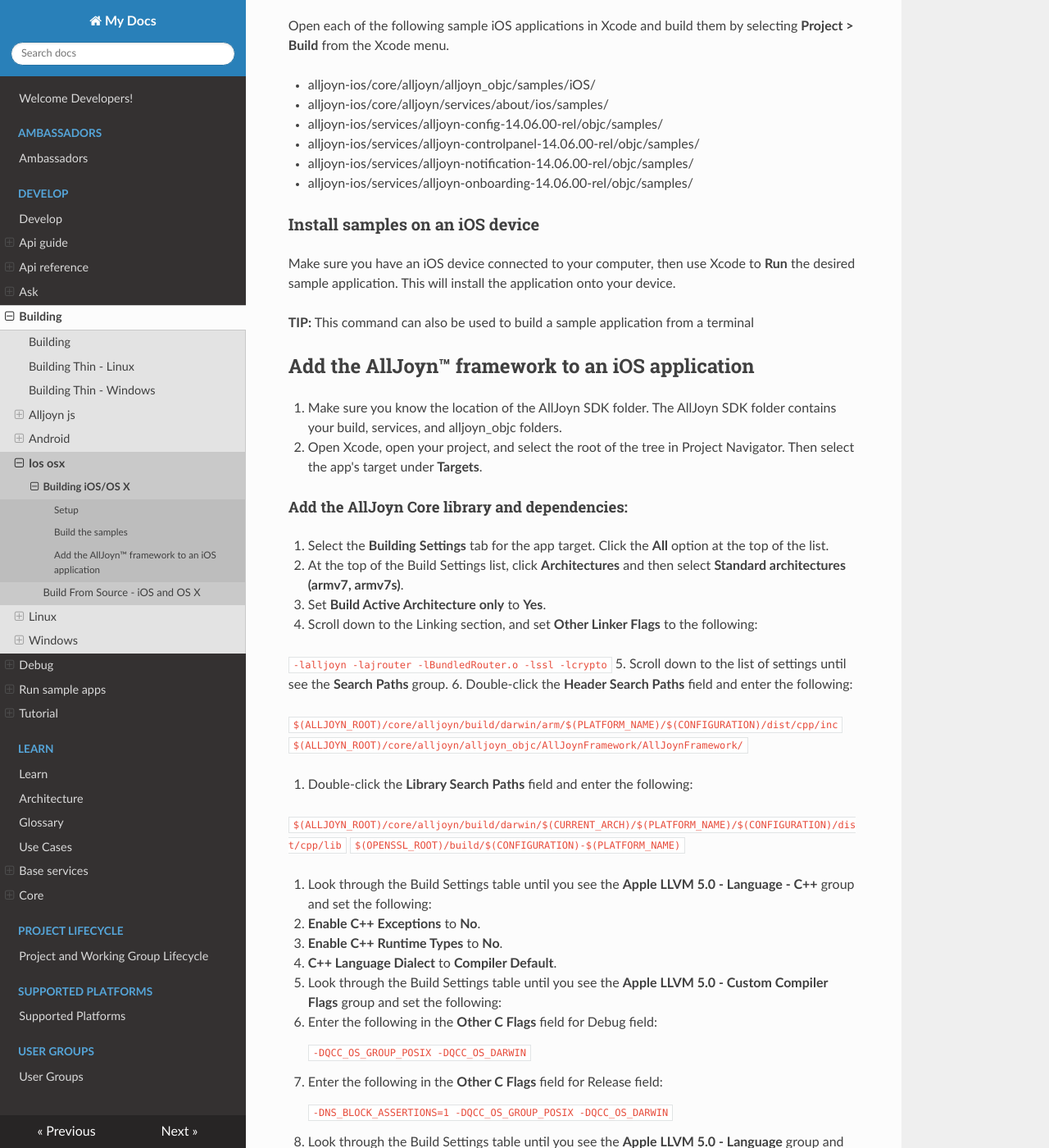
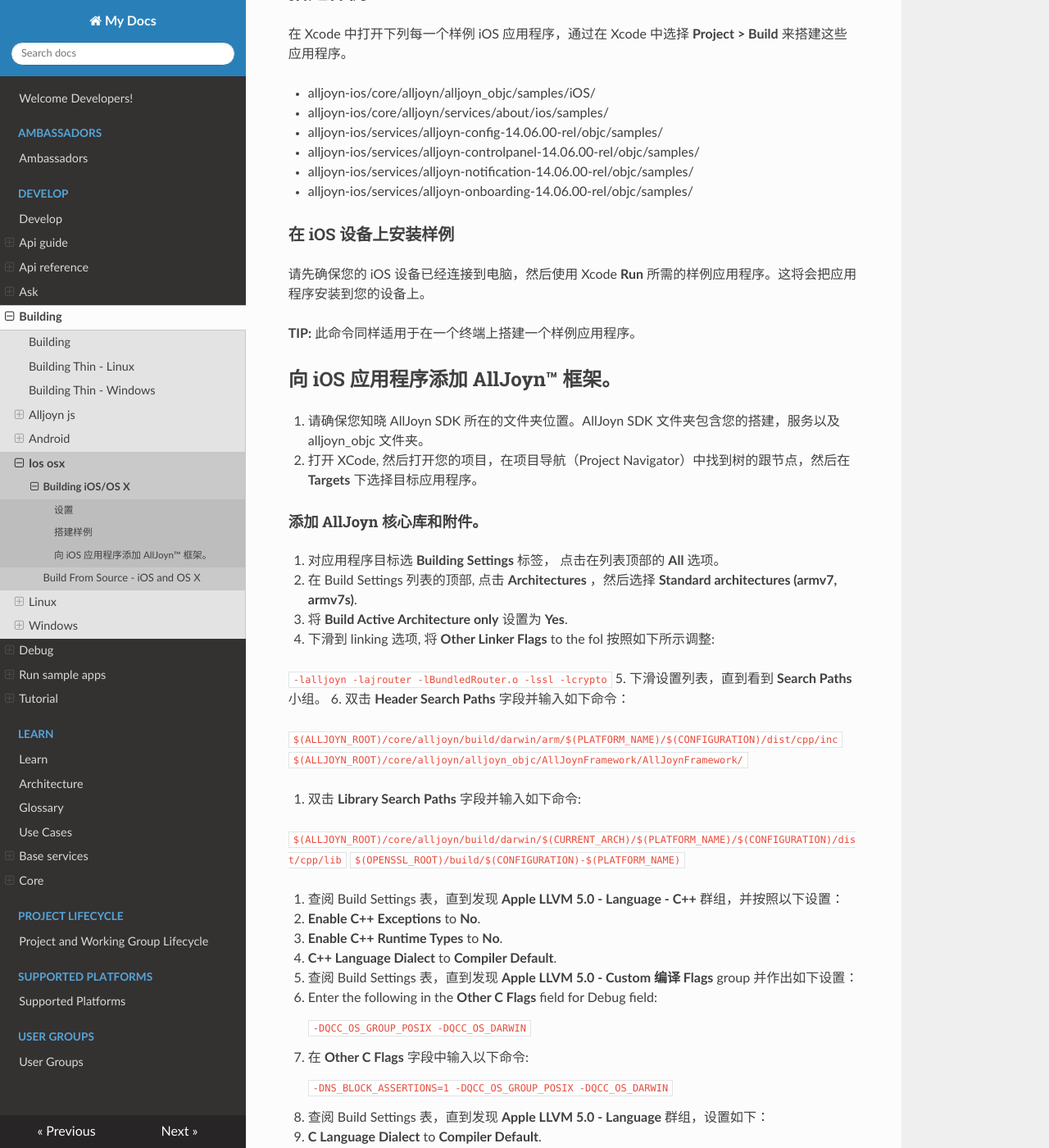
Before and after one commit to smart-conn/alljoyn-zh, an MkDocs documentation site: the page built from docs/develop/building/ios-osx/index.md, in a window 1280 px wide and 1400 px high, scrolled down 1144 px. Shown: the whole window at 82% size. Built offline with MkDocs 1.6.1, drawn with Linux system fonts in a browser that asks for light colours; nearby versions of some CDN libraries; some of the changed text lies outside the part shown.

Commit message:
Update index.md

````diff
--- a/docs/develop/building/ios-osx/index.md
+++ b/docs/develop/building/ios-osx/index.md
@@ -1,17 +1,17 @@
 # Building iOS/OS X
 
-Note, some of the paths below will need to be adjusted based on the version downloaded
+请注意，根据您的下载版本，以下路径可能需要调整。
 
-## Setup
+## 设置
 
-1. [Download][downlod] the following iOS SDKs:
+1. [下载][downlod] 以下 iOS SDKs:
      * Core SDK (release)
      * Onboarding SDK
      * Configuration SDK
      * Notification SDK
      * Control Panel SDK
 
-2. Extract the downloaded packages and setup the directory structure:
+2. 提取下载文件并设置目录结构：
 
 ```sh
 mkdir alljoyn-ios
@@ -24,7 +24,7 @@ unzip alljoyn-notification-service-framework-14.06.00-ios-sdk-rel.zip
 unzip alljoyn-onboarding-service-framework-14.06.00-ios-sdk-rel.zip
 ```
 
-#### Set up OpenSSL dependencies
+#### 设置 OpenSSL 附件
 
 ```sh
 cd <parent directory of alljoyn-ios>
@@ -55,9 +55,8 @@ cd services
 launchctl setenv ALLSEEN_BASE_SERVICES_ROOT `pwd`
 ```
 
-## Build the samples
-Open each of the following sample iOS applications in Xcode and build
-them by selecting __Project > Build__ from the Xcode menu.
+## 搭建样例
+在 Xcode 中打开下列每一个样例 iOS 应用程序，通过在 Xcode 中选择 __Project > Build__  来搭建这些应用程序。
 
 * alljoyn-ios/core/alljoyn/alljoyn_objc/samples/iOS/
 * alljoyn-ios/core/alljoyn/services/about/ios/samples/
@@ -66,64 +65,60 @@ them by selecting __Project > Build__ from the Xcode menu.
 * alljoyn-ios/services/alljoyn-notification-14.06.00-rel/objc/samples/
 * alljoyn-ios/services/alljoyn-onboarding-14.06.00-rel/objc/samples/
 
-### Install samples on an iOS device
-Make sure you have an iOS device connected to your computer, then use
-Xcode to __Run__ the desired sample application. This will install
-the application onto your device.
+### 在 iOS 设备上安装样例
+请先确保您的 iOS 设备已经连接到电脑，然后使用 Xcode __Run__ 所需的样例应用程序。这将会把应用程序安装到您的设备上。
 
-**TIP:** This command can also be used to build a sample application from a terminal
+**TIP:** 此命令同样适用于在一个终端上搭建一个样例应用程序。
 
 <!-- QUESTION FOR WAYNE: Need to insert command -->
 <!-- TODO - insert scons command here -->
 
-## Add the AllJoyn&trade; framework to an iOS application
+## 向 iOS 应用程序添加 AllJoyn&trade; 框架。
 
-1. Make sure you know the location of the AllJoyn SDK folder.
-The AllJoyn SDK folder contains your build, services, and alljoyn_objc folders.
-2. Open Xcode, open your project, and select the root of the tree in
-Project Navigator. Then select the app's target under __Targets__.
+1. 请确保您知晓 AllJoyn SDK 所在的文件夹位置。AllJoyn SDK 文件夹包含您的搭建，服务以及 alljoyn_objc 文件夹。
+2. 打开 XCode, 然后打开您的项目，在项目导航（Project Navigator）中找到树的跟节点，然后在 __Targets__ 下选择目标应用程序。
 
-#### Add the AllJoyn Core library and dependencies:
+#### 添加 AllJoyn 核心库和附件。
 
-1. Select the __Building Settings__ tab for the app target. Click the __All__ option at the top of the list.
-2. At the top of the Build Settings list, click __Architectures__ and then select __Standard architectures (armv7, armv7s)__.
-3. Set __Build Active Architecture only__ to __Yes__.
-4. Scroll down to the Linking section, and set __Other Linker Flags__ to the following:
+1. 对应用程序目标选 __Building Settings__ 标签， 点击在列表顶部的 __All__ 选项。
+2. 在 Build Settings 列表的顶部, 点击 __Architectures__ ，然后选择 __Standard architectures (armv7, armv7s)__.
+3. 将 __Build Active Architecture only__ 设置为 __Yes__.
+4. 下滑到 linking 选项, 将  __Other Linker Flags__ to the fol 按照如下所示调整:
 
   `-lalljoyn -lajrouter -lBundledRouter.o -lssl -lcrypto`
-5. Scroll down to the list of settings until see the __Search Paths__ group.
-6. Double-click the __Header Search Paths__ field and enter the following:
+5. 下滑设置列表，直到看到 __Search Paths__  小组。
+6. 双击 __Header Search Paths__ 字段并输入如下命令：
 
   `$(ALLJOYN_ROOT)/core/alljoyn/build/darwin/arm/$(PLATFORM_NAME)/$(CONFIGURATION)/dist/cpp/inc`
   `$(ALLJOYN_ROOT)/core/alljoyn/alljoyn_objc/AllJoynFramework/AllJoynFramework/`
 
-7.  Double-click the __Library Search Paths__ field and enter the following:
+7.  双击 __Library Search Paths__ 字段并输入如下命令:
 
   `$(ALLJOYN_ROOT)/core/alljoyn/build/darwin/$(CURRENT_ARCH)/$(PLATFORM_NAME)/$(CONFIGURATION)/dist/cpp/lib`
   `$(OPENSSL_ROOT)/build/$(CONFIGURATION)-$(PLATFORM_NAME)`
 
-8.  Look through the Build Settings table until you see the __Apple LLVM 5.0 - Language - C++__ group and set the following:
+8.  查阅 Build Settings 表，直到发现 __Apple LLVM 5.0 - Language - C++__ 群组，并按照以下设置：
   * __Enable C++ Exceptions__ to __No__.
   * __Enable C++ Runtime Types__ to __No__.
   *	__C++ Language Dialect__ to __Compiler Default__.
 
-9.  Look through the Build Settings table until you see the __Apple LLVM 5.0 - Custom
-Compiler Flags__ group and set the following:
+9.  查阅 Build Settings 表，直到发现 __Apple LLVM 5.0 - Custom
+编译 Flags__ group 并作出如下设置：
   * Enter the following in the __Other C Flags__ field for Debug field:
 
       `-DQCC_OS_GROUP_POSIX -DQCC_OS_DARWIN`
 
-  * Enter the following in the __Other C Flags__ field for Release field:
+  * 在 __Other C Flags__ 字段中输入以下命令:
 
       `-DNS_BLOCK_ASSERTIONS=1 -DQCC_OS_GROUP_POSIX -DQCC_OS_DARWIN`
 
-10.  Look through the Build Settings table until you see the __Apple LLVM 5.0 - Language__ group and set the following:
+10.  查阅 Build Settings 表，直到发现 __Apple LLVM 5.0 - Language__ 群组，设置如下：
   * __C Language Dialect__ to __Compiler Default__.
   * __Compile Sources As__ to __Objective-C++__.
-11.  Select the __Build Phases__ tab.
-12.  Expand the __Link Binary With Libraries__ group and click the + sign at the lower left corner. A dialog will appear.
-  1. Select the SystemConfiguration.framework file.
-  2.  Click the + button again and add the following libraries to link against, if not already included:
+11. 选择 __Build Phases__ 标签。
+12.  展开 __Link Binary With Libraries__ 群组，并点击在左下角的 + 符号。将会出现一个对话。
+  1. 选择 SystemConfiguration.framework 文件。
+  2. 再一次点击 '+' 按钮，将下列库添加到 link against, 如已被包括则忽略。
     * libstdc++.6.0.9.dylib
     * libstdc++.6.dylib
     * libstdc++.dylib
@@ -131,11 +126,11 @@ Compiler Flags__ group and set the following:
     * libc++.1.dylib
     * libc++.dylib
 
-#### Add the service frameworks
-1. Select the __Build Phases__ tab for the app target. Click the __All__ option at the top of the list.
-2. Under __Link Binary with Libraries__, click on the '+' button, choose __Add Other...__, and add the following:
+#### 添加服务架构
+1. 在目标应用程序中选择 __Build Phases__ 标签。点击在列表顶端的 __All__ 选项。
+2. 在 __Link Binary with Libraries__ 库中, 点击 '+' 按钮, 选择 __Add Other...__, 并添加以下条目：
 
-  __General libs__ (needed by all apps using one or more service frameworks):
+  __General libs__ (所有使用一个或多个服务框架的应用程序都要安装):
   * alljoyn-ios/services/<alljoyn-service-framework>/cpp/lib/
     * liballjoyn_services_common_cpp.a
     * liballjoyn_about_cpp.a
````
Also changed, not shown: other parts of docs/develop/building/ios-osx/index.md (+1 -1 lines).
